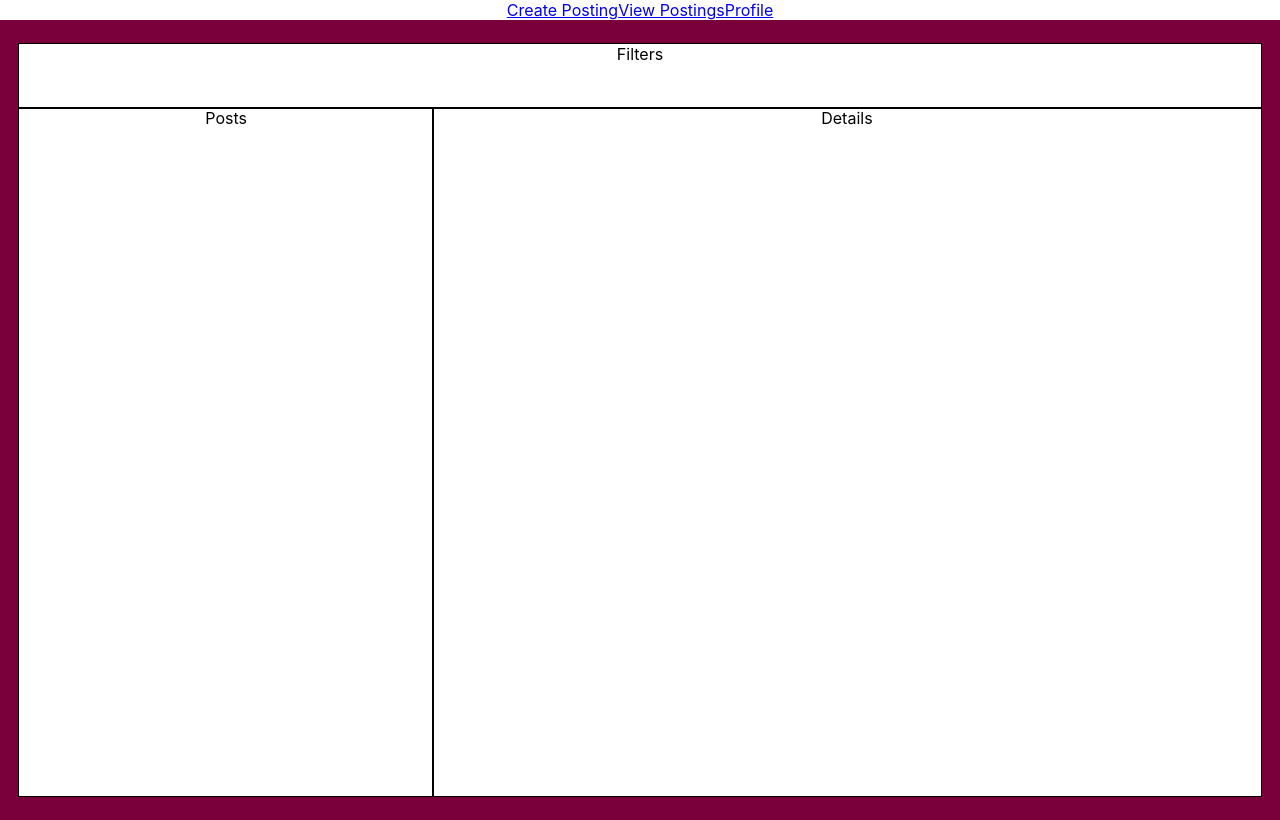
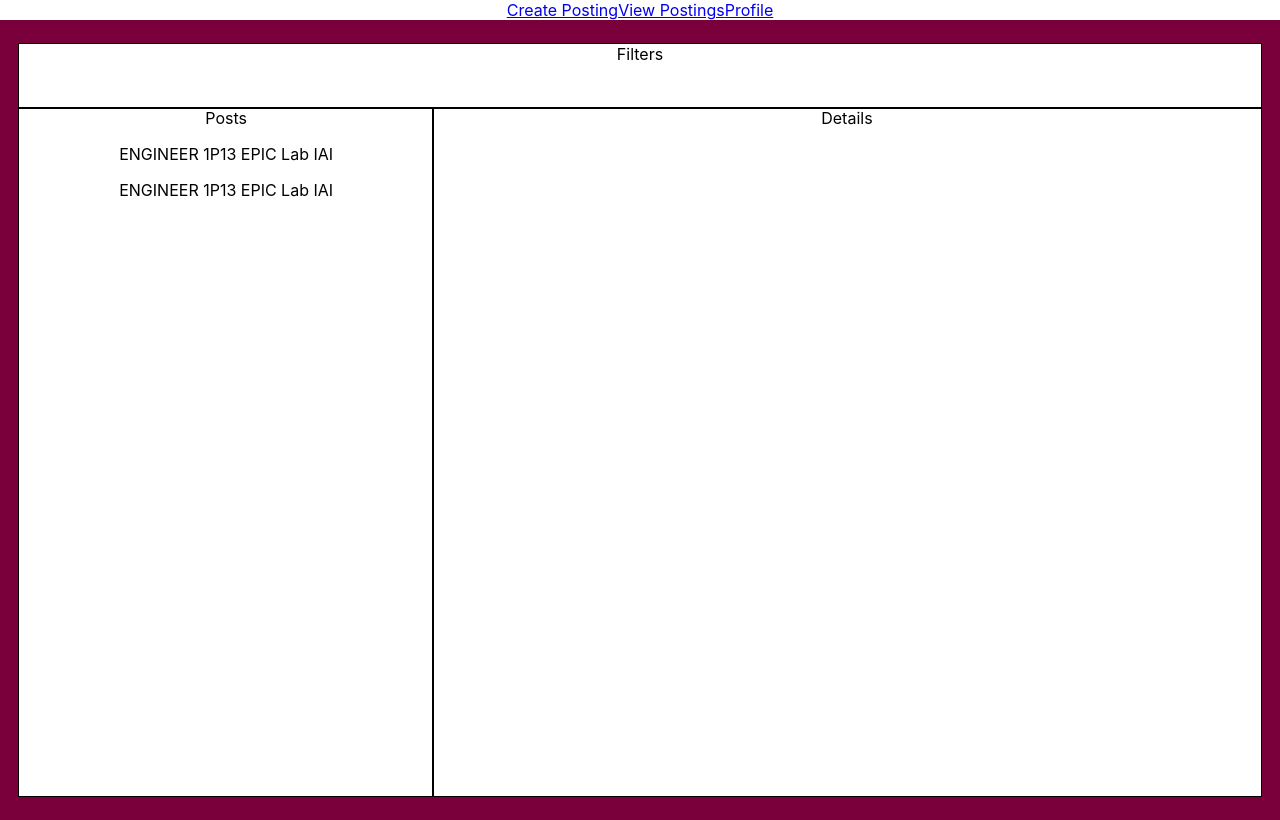
Before and after one commit to joshuaguinness/MacTA-Gateway, a React (Create React App) app: page /#/viewpostings in a window 1280 px wide. Built offline with nearby package versions, Linux system fonts and the light colour scheme.

Commit message:
post thumbnails function

```diff
--- a/src/components/ViewPostings.js
+++ b/src/components/ViewPostings.js
@@ -1,23 +1,62 @@
 import React from "react";
 import './ViewPostings.css';
-import Paper from '@material-ui/core/Paper';
 import Grid from '@material-ui/core/Grid';
 import Box from '@material-ui/core/Box';
 
+class Thumbnail extends React.Component {
+	render() {
+		return(
+			<div>
+         		{this.props.posts.map(
+         		({id, title, dept}) =>
+         			<div key={id}>
+         				<p> {title} </p>
+         			</div>
+         		)}
+         	</div>
+		);
+	}
+}
+
+class PostDetails extends React.Component {
+	rednder() {
+		return(
+			<div>
+			</div>
+		);
+	}
+}
+
 class ViewPostings extends React.Component {
+
+  constructor(props) {
+  	super(props);
+  	this.state = {posts: [{id: 0,
+  			 title: "ENGINEER 1P13 EPIC Lab IAI",
+  			 dept: "Faculty of Engineering"},
+
+  			 {id: 1,
+  			 title: "ENGINEER 1P13 EPIC Lab IAI",
+  			 dept: "Faculty of Engineering"}
+
+  			]};
+  }
+
   render() {
     return (
       <Box component="div" className="background">
       	<Box component="div" className="foreground">
       		<Grid container spacing={0}>
         		<Grid item xs={12}>
-        			<Paper class="pOutline filters" variant="outlined" square>Filters</Paper>
+        			<Box component="div" className="pOutline filters">Filters</Box>
         		</Grid>
         		<Grid item xs={4}>
-         			<Paper class="pOutline posts" variant="outlined" square>Posts</Paper>
+         			<Box component="div" className="pOutline posts">Posts
+         				<Thumbnail posts={this.state.posts} />
+         			</Box>
         		</Grid>
         		<Grid item xs={8}>
-        			<Paper class="pOutline details" variant="outlined" square>Details</Paper>
+        			<Box component="div" className="pOutline details">Details</Box>
         		</Grid>
       		</Grid>
       	</Box>
```
